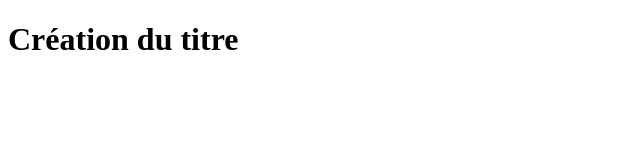
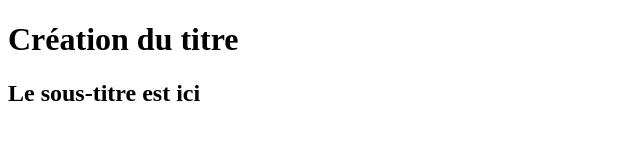
Before and after one commit to FannyBonnet/helloWorld, a plain HTML site: page index.html in a window 1280 px wide. Shown: the whole page, without its empty margins (0-640 px from the left). Drawn offline with Linux system fonts and the light colour scheme.

Commit message:
update h2 index.html
ajout d'un h2: "Le sous-titre est ici"

```diff
--- a/index.html
+++ b/index.html
@@ -8,5 +8,6 @@
 </head>
 <body>
     <h1>Création du titre</h1>
+        <h2>Le sous-titre est ici</h2>
 </body>
 </html>
```
